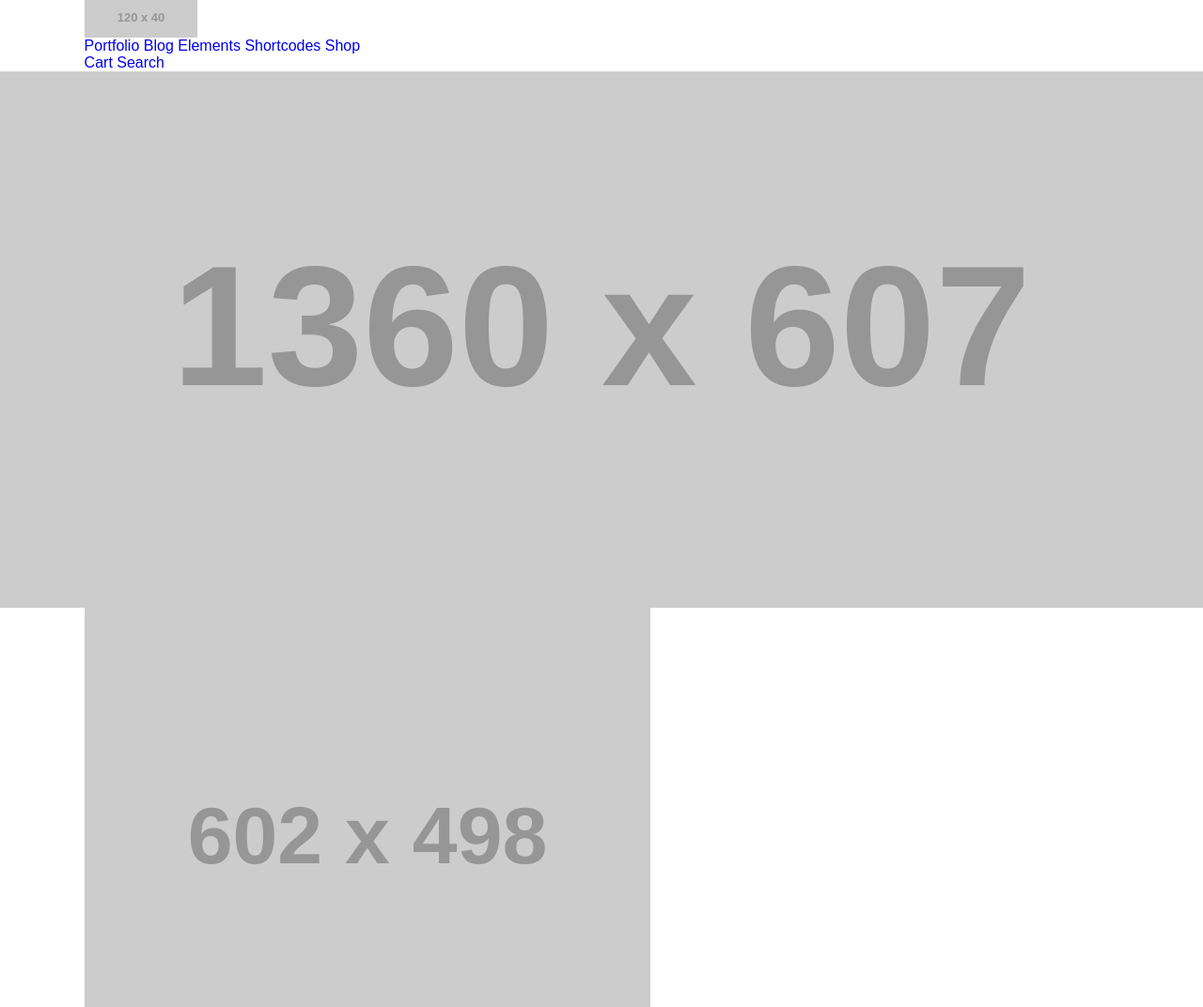
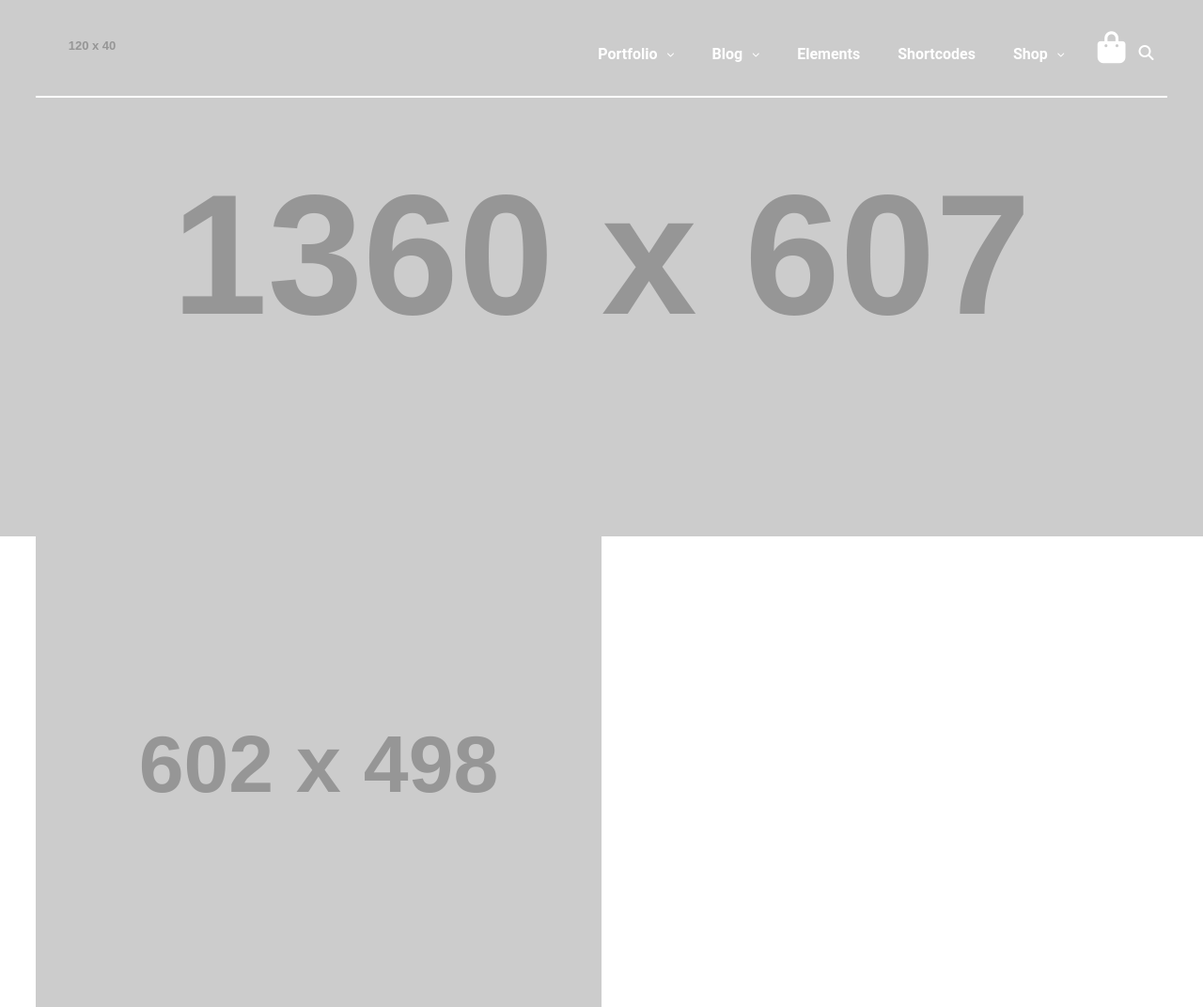
Before and after one commit to junedkaxioned/Fonto, a plain HTML site: page index.html in a window 1280 px wide. Shown: the top 1072 px of the page at 94% size. Drawn offline with Linux system fonts and the light colour scheme; placeholder pictures from the web are drawn by us.

Commit message:
Header Css Completed

```diff
--- a/assets/scss/_common.scss
+++ b/assets/scss/_common.scss
@@ -1,7 +1,7 @@
 /* for wrapper */
 .wrapper {
   max-width: 1360px;
-  width: 81%;
+  width: 94%;
   margin: 0 auto;
 }
 
@@ -18,3 +18,12 @@ img {
 html {
   &.stop-scroll { overflow: hidden; }
 }
+
+
+h2 {
+  padding: 20px 0;
+  font-size: $large + 4;
+  color: $lightblack;
+  text-align: center;
+  background-color: $red;
+}
--- a/assets/scss/_variables.scss
+++ b/assets/scss/_variables.scss
@@ -1,11 +1,9 @@
 // Colors
-$turquoise: #3ED4D6;
-$lightblue: #3E89FA;
-$blue: #1B4681;
-$darkblue: #08203B;
+$red: #F98181;
+$black: #000;
+$lightblack: #1C1C1C;
 $white: #fff;
-$grey: #ACB1BC;
-$lightgrey: #E8E8E8;
+$grey: #B6C5CD;
 
 
 // Font Variable
--- /dev/null
+++ b/assets/scss/modules/_header.scss
@@ -0,0 +1,105 @@
+// Header CSS Start
+header {
+  width: 100%;
+  @include positions (fixed, $top:0);
+
+  .wrapper {
+    padding: 30px 0 32px;
+    border-bottom: 2px solid $white;
+    @include flexbox (flex, center, $justify: space-between);
+
+    @at-root {
+
+      .nav-search-container {
+        @include flexbox (flex, flex-end, $justify: space-between);
+
+        @at-root {
+          .navlist {
+            margin-right: 15px;
+            @include flexbox (flex, center, $justify: space-between);
+
+            @at-root {
+
+              .list {
+                margin: 0 20px;
+                position: relative;
+
+                a {
+                  font-weight: $semi-bold;
+                  text-transform: capitalize;
+                }
+              }
+              .portfolio {
+                @include flexbox (flex, center);
+                &::after {
+                  @include  icons ("\f078", $font:$extra-small - 4);
+                  margin-left: 10px;
+                }
+              }
+              .blog {
+                @extend .portfolio;
+              }
+              .shop {
+                @extend .portfolio;
+              }
+            }
+          }
+
+          .cart {
+            padding-right: 14px;
+            text-indent: -99999px;
+
+            &::before {
+              @include icons ("\f290", $white, $large-small + 2);
+              float: left;
+              text-indent: 0;
+            }
+          }
+
+          .search {
+            @extend .cart;
+
+            &::before {
+              content: "\f002";
+              font-size: $normal-font;
+            }
+          }
+        }
+      }
+
+    }
+
+  }
+  a {
+    color: $white;
+    @include transition (.5s);
+
+  }
+
+
+// Responsive banner Section Start
+  @include responsiveMin (995px) {
+    a {
+      &:hover {
+        color: $red;
+      }
+    }
+  }
+
+  @include responsiveMinMax (768px, 995px) {
+    @at-root .list {
+      margin: 0 10px;
+    }
+  }
+
+  @include responsiveMax(768px) {
+    .navbar {
+      display: none;
+    }
+  }
+
+
+// Responsive banner Section End
+}
+
+// Header CSS End
--- a/assets/scss/style.scss
+++ b/assets/scss/style.scss
@@ -2,3 +2,4 @@
 @import './variables';
 @import './mixins';
 @import './common';
+@import './modules/header';
```
Also changed, not shown: assets/css/style.css, 1 other file.
